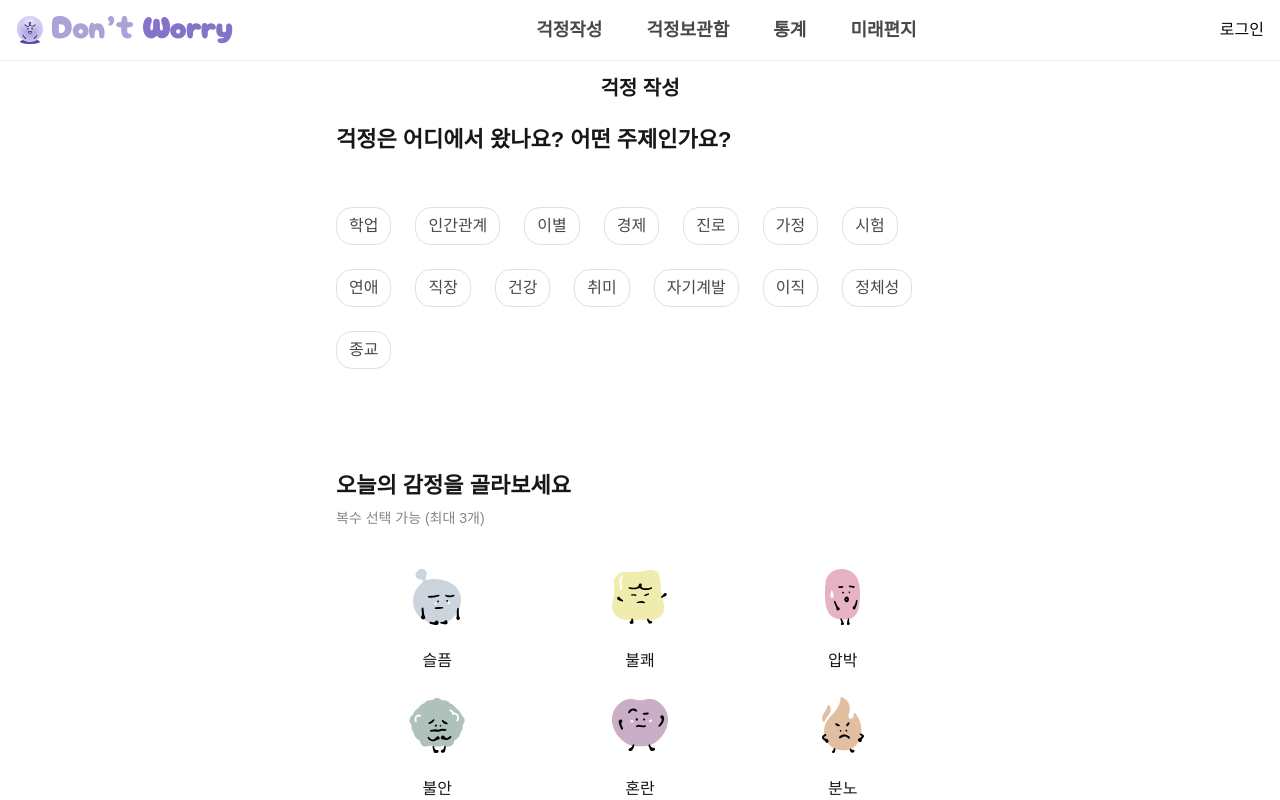
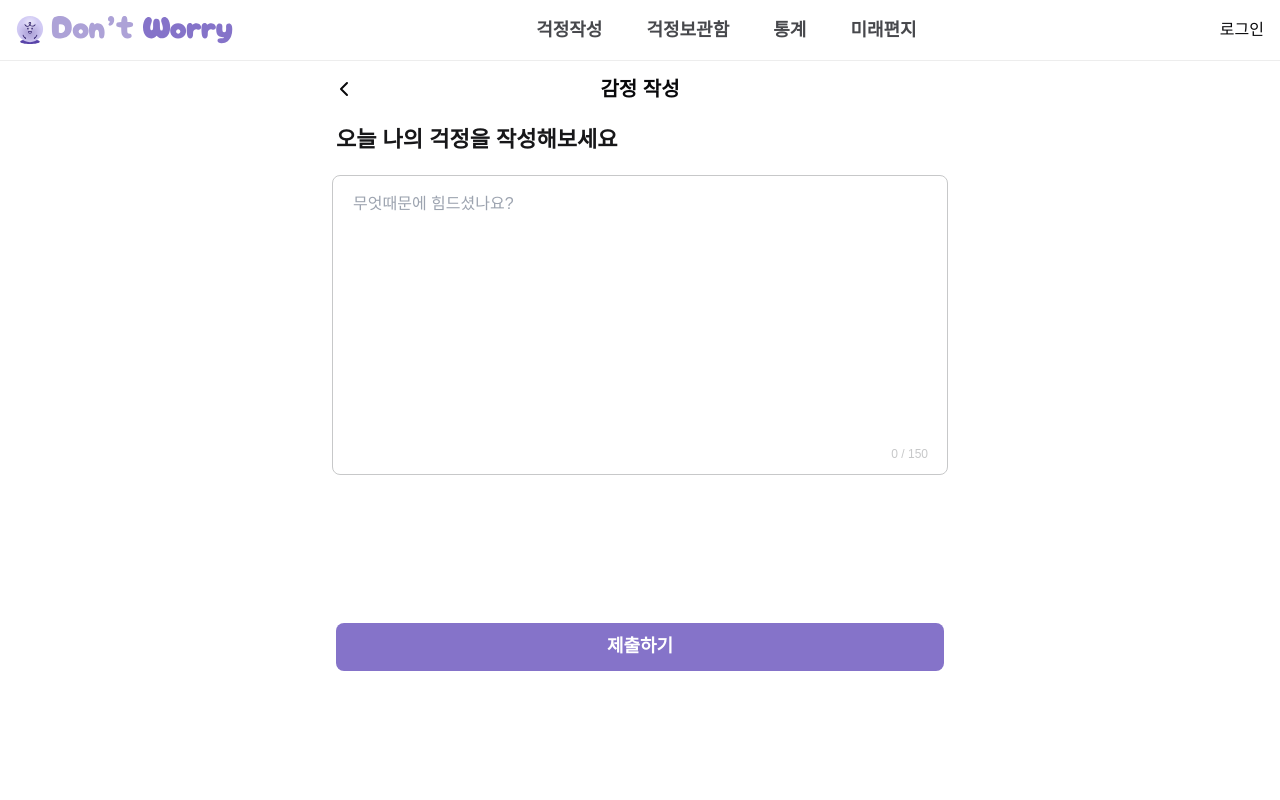
Before and after one commit to PomegranateBlue/dont_worry, a Next.js app: page /note in a window 1280 px wide. Shown: the top 800 px of the page. Built offline with nearby package versions, Linux system fonts and the light colour scheme; no server answers; a web font is replaced by a local one.

Commit message:
💄 style / 메세지 작성 가로 크기 조정, 히어로 섹션 배경 파일 추가

```diff
--- a/src/components/noteComponents/MessageForm.tsx
+++ b/src/components/noteComponents/MessageForm.tsx
@@ -7,7 +7,8 @@ const MessageForm = () => {
   const maxLength = 150;
 
   return (
-    <div>
+    <div className="w-full max-w-[1200px] mx-auto">
+      <div className="w-full max-w-[648px] mx-auto ">
         <div className="flex px-5 py-2">
           <Text variant="heading3" color="label-normal">
             오늘 나의 걱정을 작성해보세요
@@ -16,7 +17,7 @@ const MessageForm = () => {
 
         <div className="relative flex flex-col px-4 py-3">
           <textarea
-          className=" border-[1px] border-label-assistive text-label-neutral resize-none w-[335px] h-[300px] rounded-[8px] px-5 py-4"
+            className="max-w-[648px] border-[1px] border-label-assistive text-label-neutral resize-none w-full h-[300px] rounded-[8px] px-5 py-4"
             value={message}
             maxLength={149}
             onChange={(e) => setMessage(e.target.value)}
@@ -29,6 +30,7 @@ const MessageForm = () => {
           </div>
         </div>
       </div>
+    </div>
   );
 };
 
--- a/src/components/noteComponents/StepFlow.tsx
+++ b/src/components/noteComponents/StepFlow.tsx
@@ -21,7 +21,7 @@ enum StepProps {
 }
 
 const StepFlow = () => {
-  const [step, setStep] = useState<StepProps>(StepProps.CATEGORY);
+  const [step, setStep] = useState<StepProps>(StepProps.MESSAGE);
   const {
     selectedTopic,
     selectedEmotions,
--- a/src/components/noteComponents/TopicCategoryForm.tsx
+++ b/src/components/noteComponents/TopicCategoryForm.tsx
@@ -16,15 +16,15 @@ const TopicCategoryForm = ({ onSelectCategory }: Props) => {
           걱정은 어디에서 왔나요? 어떤 주제인가요?
         </Text>
       </div>
-      <div className="p-5 h-[300px]">
-        <div className="flex flex-wrap gap-2 xl:gap-[24px] py-[24px]">
+      <div className=" p-5 h-[300px]">
+        <div className="flex flex-wrap gap-2 xl:gap-[24px] py-[24px] xl:grid xl:grid-cols-4 ">
           {TOPIC_CATEGORIES.map((topic) => {
             const isTopic = selectedTopic === topic;
             return (
               <button
                 key={topic}
                 onClick={() => onSelectCategory(topic)}
-                className={`px-3 py-[6px] rounded-[16px]  border-[1px] border-line-normal  flex flex-col items-center justify-center xl:px-[12px] xl:py-[6px]
+                className={`  px-3 py-[6px] rounded-[16px]  border-[1px] border-line-normal  flex flex-col items-center justify-center xl:px-[12px] xl:py-[6px]
                 ${!isTopic ? 'bg-white text-black' : 'bg-primary-3 text-white'}
               `}
               >
```
Also changed, not shown: public/images/hero-section-bg.svg (added). Lines whose indentation alone changed are shown as unchanged.
